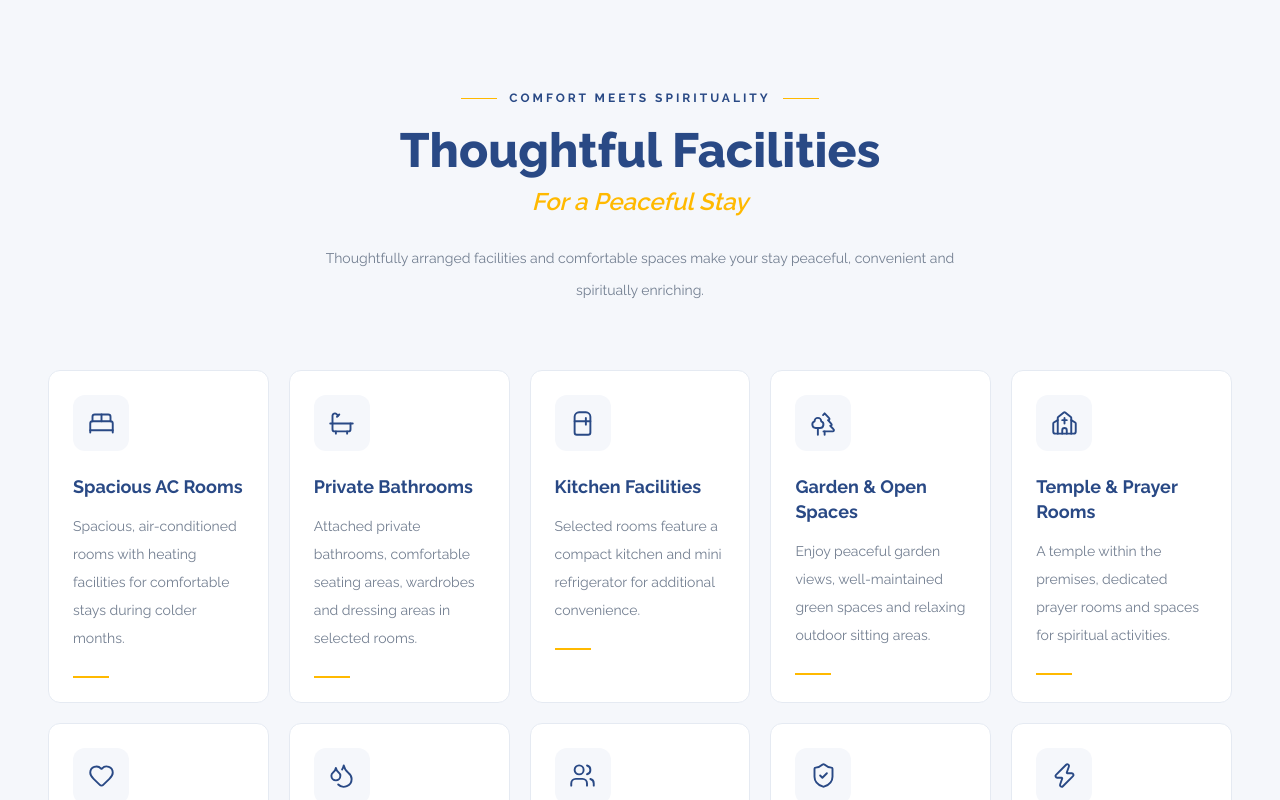
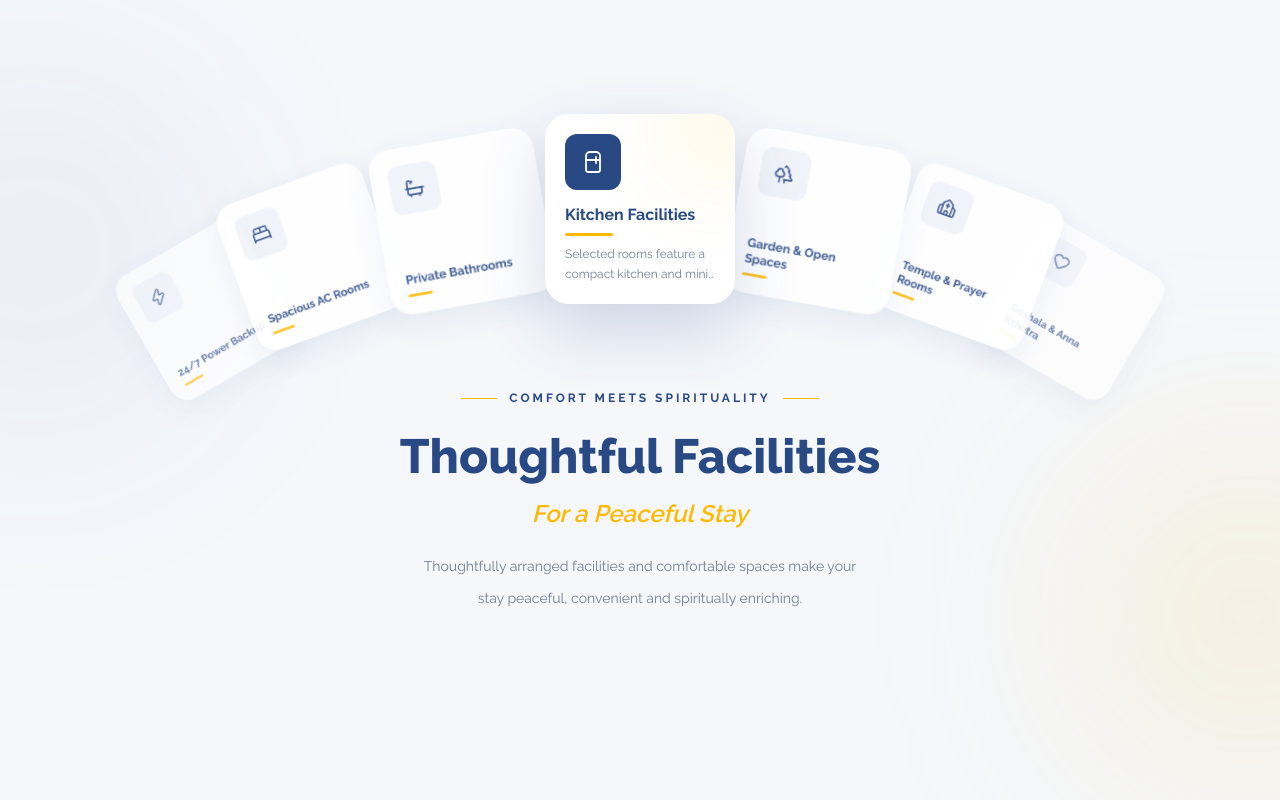
Before and after one commit to Ajayprasad1997/asram_new, a Next.js app: page /about in a window 1280 px wide. Shown: the part 1400-2200 px from the top of the page. Built offline with nearby package versions, Linux system fonts and the light colour scheme.

Commit message:
about update facility section

```diff
--- a/app/about/page.jsx
+++ b/app/about/page.jsx
@@ -2,6 +2,7 @@
 "use client";
 
 import { useState, useEffect, useRef } from "react";
+import { motion } from "framer-motion";
 import Link from "next/link";
 import AOS from "aos";
 import "aos/dist/aos.css";
@@ -29,6 +30,8 @@ import {
   HandHeart,
   CalendarDays,
   Sparkles,
+  ChevronLeft,
+  ChevronRight,
 } from "lucide-react";
 
 // ==========================================
@@ -120,7 +123,7 @@ function AboutThreeColumnSection() {
               About Our Ashram
             </p>
 
-            <h2 className="text-4xl font-extrabold uppercase leading-tight text-[#202D43] md:text-5xl">
+            <h2 className="text-4xl font-extrabold uppercase leading-tight text-[#2c4984] md:text-5xl">
               About The
               <br />
               <span className="text-[#FFB900]">Ashram</span>
@@ -288,6 +291,242 @@ function AboutThreeColumnSection() {
     </section>
   );
 }
+
+function FacilitiesArcShowcaseSection({ facilities = [] }) {
+  const [activeIndex, setActiveIndex] = useState(0);
+  const [isPaused, setIsPaused] = useState(false);
+  const [isMobile, setIsMobile] = useState(false);
+
+  const visibleFacilities = facilities.slice(0, 10);
+  const totalItems = visibleFacilities.length;
+
+  // Responsive layout
+  useEffect(() => {
+    const updateScreen = () => {
+      setIsMobile(window.innerWidth < 768);
+    };
+
+    updateScreen();
+
+    window.addEventListener("resize", updateScreen);
+
+    return () => window.removeEventListener("resize", updateScreen);
+  }, []);
+
+  // Infinite autoplay
+  useEffect(() => {
+    if (isPaused || totalItems <= 1) return;
+
+    const interval = setInterval(() => {
+      setActiveIndex((prev) => prev + 1);
+    }, 2800);
+
+    return () => clearInterval(interval);
+  }, [isPaused, totalItems]);
+
+  if (!totalItems) return null;
+
+  // Circular position calculation
+  const getRelativePosition = (index) => {
+    const current = activeIndex % totalItems;
+
+    return (
+      (index - current + totalItems + Math.floor(totalItems / 2)) %
+        totalItems -
+      Math.floor(totalItems / 2)
+    );
+  };
+
+  // Move selected card to center
+  const selectCard = (position) => {
+    setActiveIndex((prev) => prev + position);
+  };
+
+  // Desktop: 7 cards | Mobile: 5 cards
+  const maxVisible = isMobile ? 2 : 3;
+
+  return (
+    <section className="relative w-full overflow-hidden bg-[#F5F7FB] px-4 py-20 text-[#202D43] sm:px-6 md:px-12 md:py-28">
+
+      {/* BACKGROUND DECORATION */}
+      <div className="pointer-events-none absolute inset-0 overflow-hidden">
+        <div className="absolute -left-40 top-20 h-96 w-96 rounded-full bg-[#294985]/5 blur-[100px]" />
+
+        <div className="absolute -right-40 bottom-0 h-96 w-96 rounded-full bg-[#FFB900]/10 blur-[100px]" />
+      </div>
+
+
+
+      {/* INFINITE ROTATING CAROUSEL */}
+      <div
+        className="relative z-10 mx-auto max-w-7xl"
+        onMouseEnter={() => setIsPaused(true)}
+        onMouseLeave={() => setIsPaused(false)}
+        onFocus={() => setIsPaused(true)}
+        onBlur={(event) => {
+          if (!event.currentTarget.contains(event.relatedTarget)) {
+            setIsPaused(false);
+          }
+        }}
+      >
+        {/* ARC STAGE */}
+        <div
+          className="relative h-[240px] w-full sm:h-[200px] md:h-[300px]"
+          style={{
+            perspective: "1400px",
+            transformStyle: "preserve-3d",
+          }}
+        >
+          {visibleFacilities.map((item, index) => {
+            const Icon = item.icon;
+
+            const position = getRelativePosition(index);
+            const distance = Math.abs(position);
+
+            // Hide cards outside the visible range
+            if (distance > maxVisible) return null;
+
+            // Arc geometry
+            const angle = position * (isMobile ? 25 : 22);
+            const angleRad = (angle * Math.PI) / 180;
+
+            const radiusX = isMobile ? 175 : 475;
+            const radiusY = isMobile ? 85 : 170;
+
+            const x = Math.sin(angleRad) * radiusX;
+            const y = (1 - Math.cos(angleRad)) * radiusY;
+
+            const isCenter = position === 0;
+
+            const scale = isCenter
+              ? 1
+              : isMobile
+                ? 0.82
+                : Math.max(0.72, 0.94 - distance * 0.065);
+
+            const rotate = position * (isMobile ? 9 : 10);
+
+            return (
+              <motion.button
+                key={item.id || item.title + "-" + index}
+                type="button"
+                onClick={() => {
+                  if (isCenter) return;
+                  selectCard(position);
+                }}
+                initial={false}
+                animate={{
+                  x,
+                  y,
+                  rotate,
+                  scale,
+                  opacity:
+                    distance === maxVisible
+                      ? 0.65
+                      : distance === 0
+                        ? 1
+                        : 0.88,
+                }}
+                transition={{
+                  duration: 1.15,
+                  ease: [0.22, 1, 0.36, 1],
+                }}
+                className="absolute left-1/2 top-[8%] w-[145px] sm:w-[165px] md:w-[175px] lg:w-[190px]"
+                style={{
+                  marginLeft: isMobile ? "-72.5px" : "-95px",
+                  transformStyle: "preserve-3d",
+                  transformOrigin: "center center",
+                  backfaceVisibility: "hidden",
+                  willChange: "transform",
+                  zIndex: 20 - distance,
+                  cursor: isCenter ? "default" : "pointer",
+                }}
+              >
+                {/* FACILITY CARD */}
+                <div
+                  className={`relative flex aspect-square flex-col justify-between overflow-hidden rounded-2xl bg-white p-4 text-left transition-shadow duration-500 sm:rounded-3xl sm:p-5 ${
+                    isCenter
+                      ? "shadow-[0_25px_65px_rgba(41,73,133,0.20)]"
+                      : "shadow-[0_12px_35px_rgba(41,73,133,0.09)]"
+                  }`}
+                >
+                  {/* TOP ICON */}
+                  <div
+                    className={`flex h-11 w-11 items-center justify-center rounded-xl transition-all duration-500 sm:h-14 sm:w-14 ${
+                      isCenter
+                        ? "bg-[#294985] text-white"
+                        : "bg-[#F0F3F9] text-[#294985]"
+                    }`}
+                  >
+                    {Icon && <Icon size={24} strokeWidth={1.8} />}
+                  </div>
+
+                  {/* CARD CONTENT */}
+                  <div className="relative z-10">
+                    <h3
+                      className={`font-bold leading-tight text-[#294985] ${
+                        isCenter
+                          ? "text-sm sm:text-base"
+                          : "text-xs sm:text-sm"
+                      }`}
+                    >
+                      {item.title}
+                    </h3>
+
+                    <div
+                      className={`mt-2 h-[3px] rounded-full bg-[#FFB900] transition-all duration-500 ${
+                        isCenter ? "w-12" : "w-7"
+                      }`}
+                    />
+
+                    {isCenter && item.description && (
+                      <p className="mt-2 line-clamp-2 text-[10px] leading-5 text-[#737F91] sm:text-xs">
+                        {item.description}
+                      </p>
+                    )}
+                  </div>
+
+                  {/* CENTER CARD GLOW */}
+                  {isCenter && (
+                    <div className="pointer-events-none absolute -right-10 -top-10 h-28 w-28 rounded-full bg-[#FFB900]/10 blur-2xl" />
+                  )}
+                </div>
+              </motion.button>
+            );
+          })}
+        </div>
+      </div>
+       {/* SECTION HEADER */}
+      <div
+        data-aos="fade-up"
+        className="relative z-10 mx-auto mb-14 max-w-2xl text-center md:mb-20"
+      >
+        <div className="mb-5 flex items-center justify-center gap-3 text-xs font-bold uppercase tracking-[3px] text-[#294985]">
+          <span className="h-px w-9 bg-[#FFB900]" />
+
+          Comfort Meets Spirituality
+
+          <span className="h-px w-9 bg-[#FFB900]" />
+        </div>
+
+        <h2 className="text-3xl font-extrabold leading-tight text-[#294985] sm:text-4xl md:text-5xl">
+          Thoughtful Facilities
+        </h2>
+
+        <p className="mt-3 text-lg font-semibold italic text-[#FFB900] sm:text-xl md:text-2xl">
+          For a Peaceful Stay
+        </p>
+
+        <p className="mx-auto mt-5 max-w-md text-sm leading-8 text-[#737F91]">
+          Thoughtfully arranged facilities and comfortable spaces make your
+          stay peaceful, convenient and spiritually enriching.
+        </p>
+      </div>
+    </section>
+  );
+}
+
+
 
 // ==========================================
 // FACILITIES DATA
@@ -494,74 +733,7 @@ export default function AboutPage() {
           03. FACILITIES & ACCOMMODATION
       ===================================== */}
 
-      <section className="bg-[#F5F7FB] px-6 py-20 md:px-12 md:py-28">
-
-        <div className="mx-auto max-w-7xl">
-
-          <div
-            data-aos="fade-up"
-            className="mx-auto mb-16 max-w-2xl text-center"
-          >
-
-            <div className="mb-5 flex items-center justify-center gap-3 text-xs font-bold uppercase tracking-[3px] text-[#294985]">
-              <span className="h-px w-9 bg-[#FFB900]" />
-              Comfort Meets Spirituality
-              <span className="h-px w-9 bg-[#FFB900]" />
-            </div>
-
-            <h2 className="text-4xl font-extrabold text-[#294985] md:text-5xl">
-              Thoughtful Facilities
-            </h2>
-
-            <p className="mt-3 text-xl font-semibold italic text-[#FFB900] md:text-2xl">
-              For a Peaceful Stay
-            </p>
-
-            <p className="mt-6 text-sm leading-8 text-[#737F91]">
-              Thoughtfully arranged facilities and comfortable
-              spaces make your stay peaceful, convenient and
-              spiritually enriching.
-            </p>
-
-          </div>
-
-          {/* FACILITIES GRID */}
-
-          <div className="grid gap-5 sm:grid-cols-2 lg:grid-cols-3 xl:grid-cols-5">
-
-            {facilities.map((item, index) => {
-              const Icon = item.icon;
-
-              return (
-                <div
-                  key={item.title}
-                  data-aos="fade-up"
-                  data-aos-delay={(index % 5) * 80}
-                  className="group rounded-xl border border-[#E5EAF2] bg-white p-6 transition-all duration-500 hover:-translate-y-2 hover:border-[#FFB900] hover:shadow-[0_18px_45px_rgba(41,73,133,0.12)]"
-                >
-
-                  <div className="mb-6 flex h-14 w-14 items-center justify-center rounded-xl bg-[#F5F7FB] text-[#294985] transition-all duration-300 group-hover:bg-[#FFB900] group-hover:text-[#202D43]">
-                    <Icon size={27} strokeWidth={1.7} />
-                  </div>
-
-                  <h3 className="text-lg font-bold leading-snug text-[#294985]">
-                    {item.title}
-                  </h3>
-
-                  <p className="mt-3 text-sm leading-7 text-[#737F91]">
-                    {item.description}
-                  </p>
-
-                  <div className="mt-6 h-[2px] w-9 bg-[#FFB900] transition-all duration-500 group-hover:w-full" />
-
-                </div>
-              );
-            })}
-
-          </div>
-
-        </div>
-      </section>
+     <FacilitiesArcShowcaseSection facilities={facilities} />
 
 
       {/* =====================================
```
